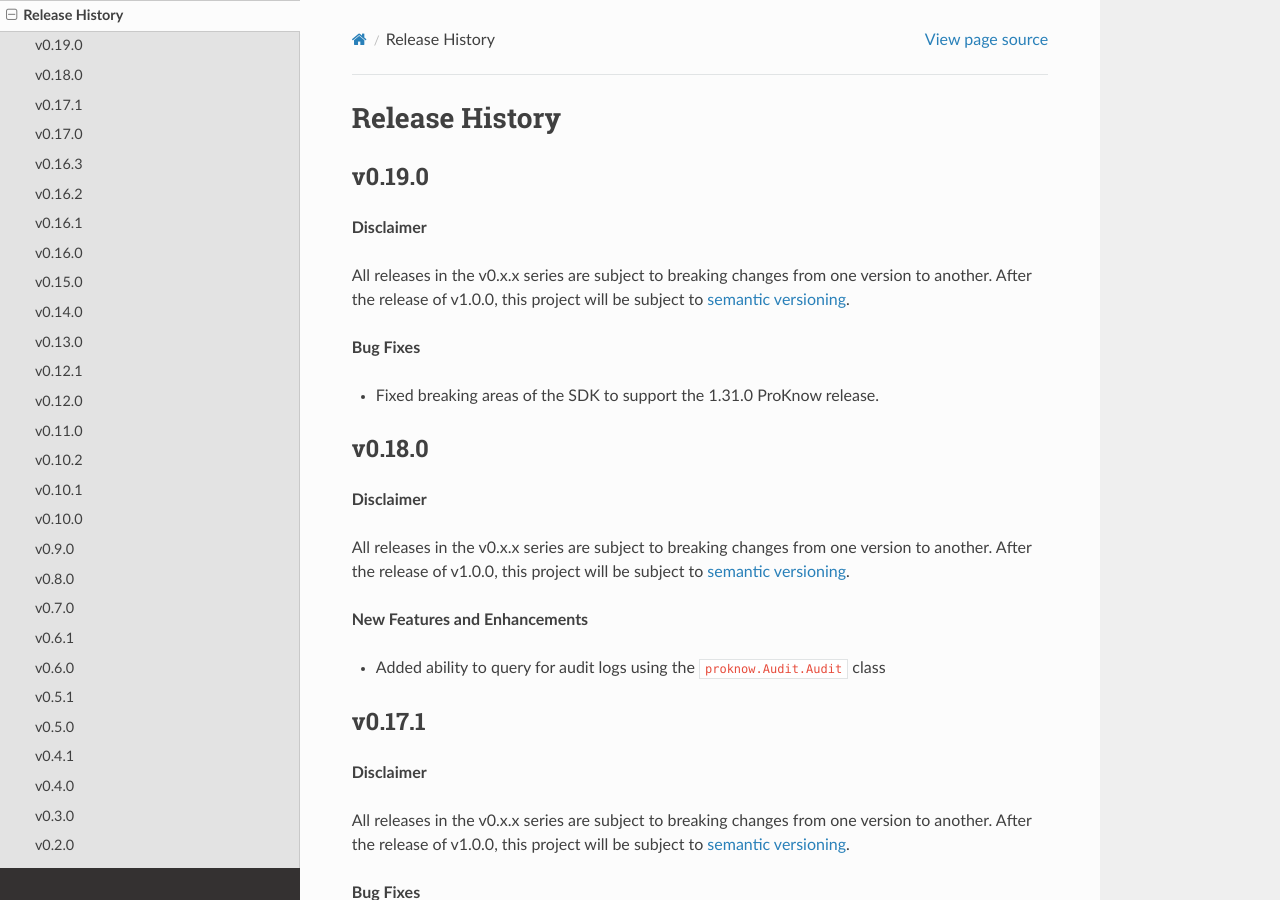
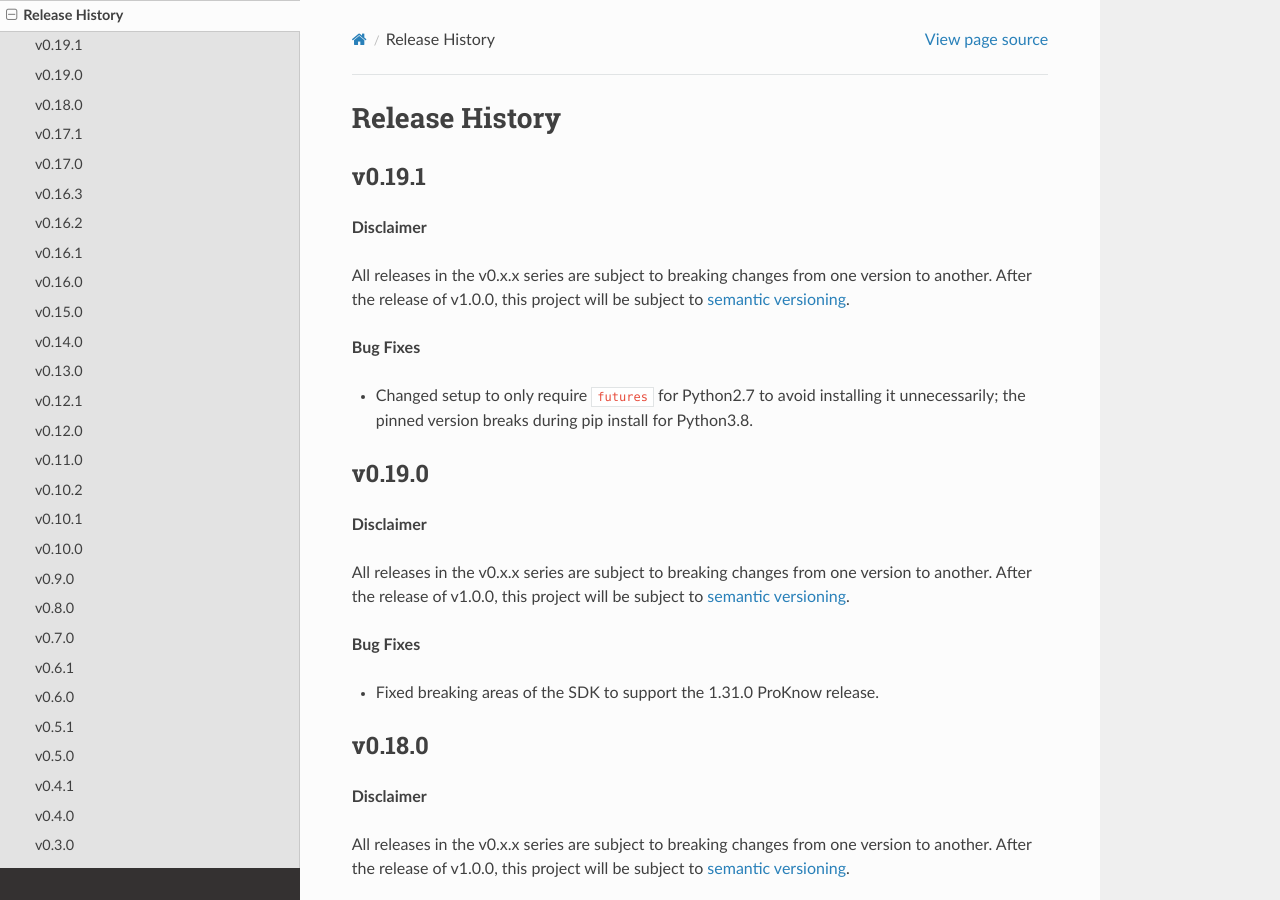
Before and after one commit to proknow/proknow-python, a Sphinx documentation site: the page built from docs/changelog.rst, in a window 1280 px wide and 900 px high. Built offline with Sphinx 7.4.7 and the Read the Docs theme 2.0.0, drawn with Linux system fonts in a browser that asks for light colours.

Commit message:
0.19.1 release notes

```diff
--- a/docs/changelog.rst
+++ b/docs/changelog.rst
@@ -1,5 +1,16 @@
 Release History
 ===============
+
+v0.19.1
+-------
+
+**Disclaimer**
+
+All releases in the v0.x.x series are subject to breaking changes from one version to another. After the release of v1.0.0, this project will be subject to `semantic versioning <http://semver.org/>`_.
+
+**Bug Fixes**
+
+* Changed setup to only require ``futures`` for Python2.7 to avoid installing it unnecessarily; the pinned version breaks during pip install for Python3.8.
 
 v0.19.0
 -------
```
